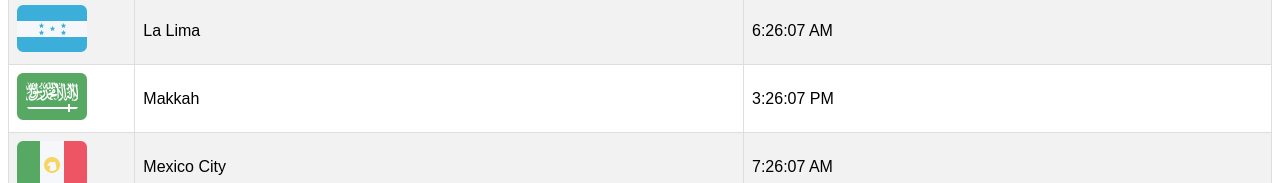
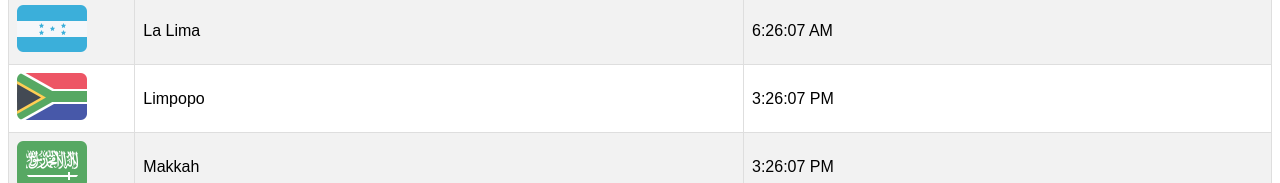
Before and after one commit to octaviamayimele-ITVarsity/Module-9-Assessment-2, a plain HTML site: page index.html in a window 1280 px wide. Shown: the part 344-527 px from the top of the page. Drawn offline with Linux system fonts and the light colour scheme.

Commit message:
Update index.html

```diff
--- a/index.html
+++ b/index.html
@@ -14,6 +14,7 @@
             var timer = setInterval(displayWorldTime, 1000);
 
             var cities = [
+                {name: "Limpopo", utcOffset: 3, flag: "South-Africa.png"},
                 {name: "Istanbul", utcOffset: 3, flag: "Turkey.png"},
                 {name: "Cairo", utcOffset: 2, flag: "Egypt.png"},
                 {name: "Paris", utcOffset: 2, flag: "France.png"},
```
